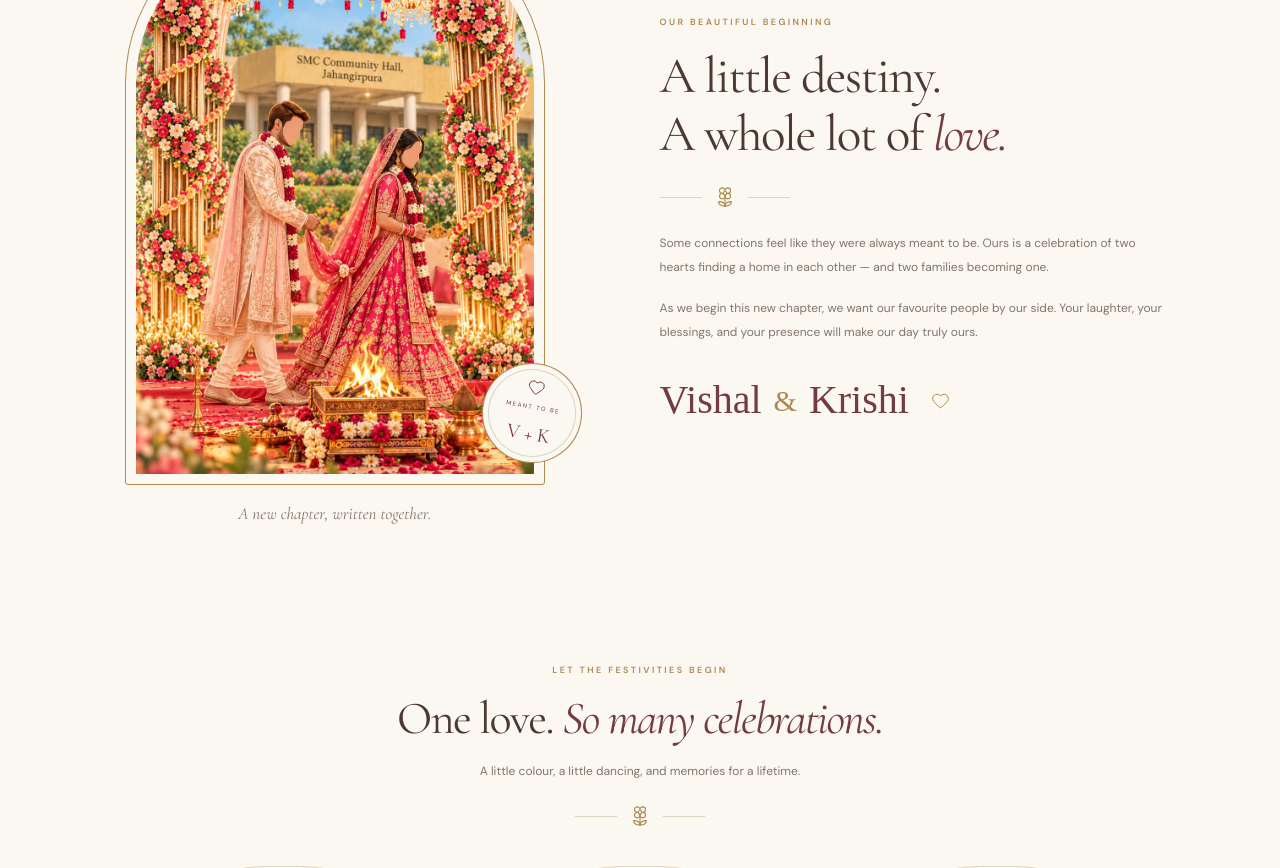
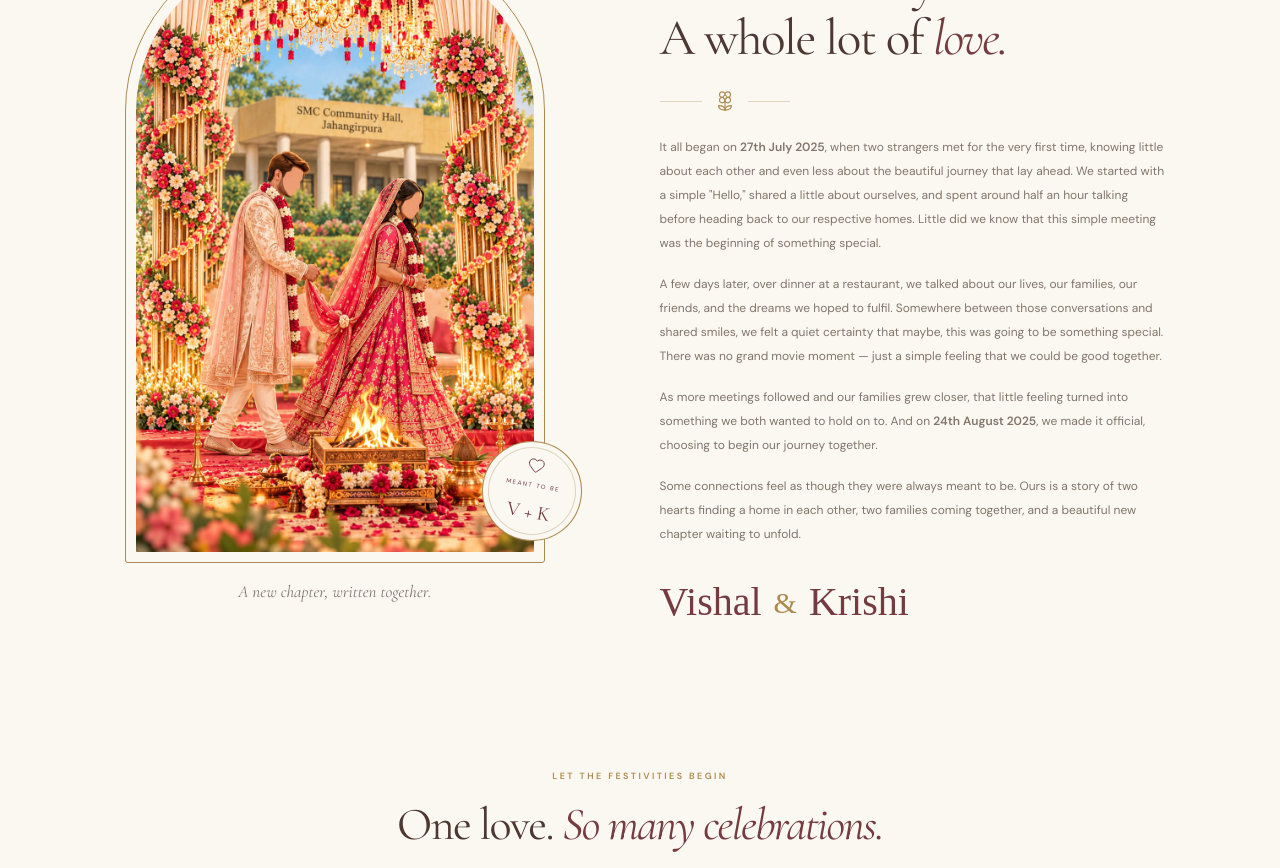
Before and after one commit to vishaltailors/WeddingWeb, a React (Vite) app: page / in a window 1280 px wide. Shown: the part 1240-2108 px from the top of the page. Built offline with nearby package versions, Linux system fonts and the light colour scheme; a web font is replaced by a local one.

Commit message:
docs(homepage): update story copy and adjust story image height
replace existing short wedding introduction with detailed timeline of couple's first meeting, growing relationship and official commitment, increase story image frame height from 550px to 600px

```diff
--- a/src/index.css
+++ b/src/index.css
@@ -451,7 +451,7 @@ button {
 .story-image-frame img {
   display: block;
   width: 100%;
-  height: 550px;
+  height: 600px;
   object-fit: cover;
   object-position: 50% 45%;
   border-radius: 160px 160px 1px 1px;
--- a/src/routes/index.jsx
+++ b/src/routes/index.jsx
@@ -429,18 +429,36 @@ function Index() {
             </h2>
             <Ornament />
             <p>
-              Some connections feel like they were always meant to be. Ours is a
-              celebration of two hearts finding a home in each other — and two
-              families becoming one.
+              It all began on <strong>27th July 2025</strong>, when two
+              strangers met for the very first time, knowing little about each
+              other and even less about the beautiful journey that lay ahead. We
+              started with a simple "Hello," shared a little about ourselves,
+              and spent around half an hour talking before heading back to our
+              respective homes. Little did we know that this simple meeting was
+              the beginning of something special.
             </p>
             <p>
-              As we begin this new chapter, we want our favourite people by our
-              side. Your laughter, your blessings, and your presence will make
-              our day truly ours.
+              A few days later, over dinner at a restaurant, we talked about our
+              lives, our families, our friends, and the dreams we hoped to
+              fulfil. Somewhere between those conversations and shared smiles,
+              we felt a quiet certainty that maybe, this was going to be
+              something special. There was no grand movie moment — just a simple
+              feeling that we could be good together.
+            </p>
+            <p>
+              As more meetings followed and our families grew closer, that
+              little feeling turned into something we both wanted to hold on to.
+              And on <strong>24th August 2025</strong>, we made it official,
+              choosing to begin our journey together.
+            </p>
+            <p>
+              Some connections feel as though they were always meant to be. Ours
+              is a story of two hearts finding a home in each other, two
+              families coming together, and a beautiful new chapter waiting to
+              unfold.
             </p>
             <div className="couple-signature">
               Vishal <span>&</span> Krishi
-              <Heart size={19} strokeWidth={1.2} />
             </div>
           </MotionDiv>
         </section>
```
